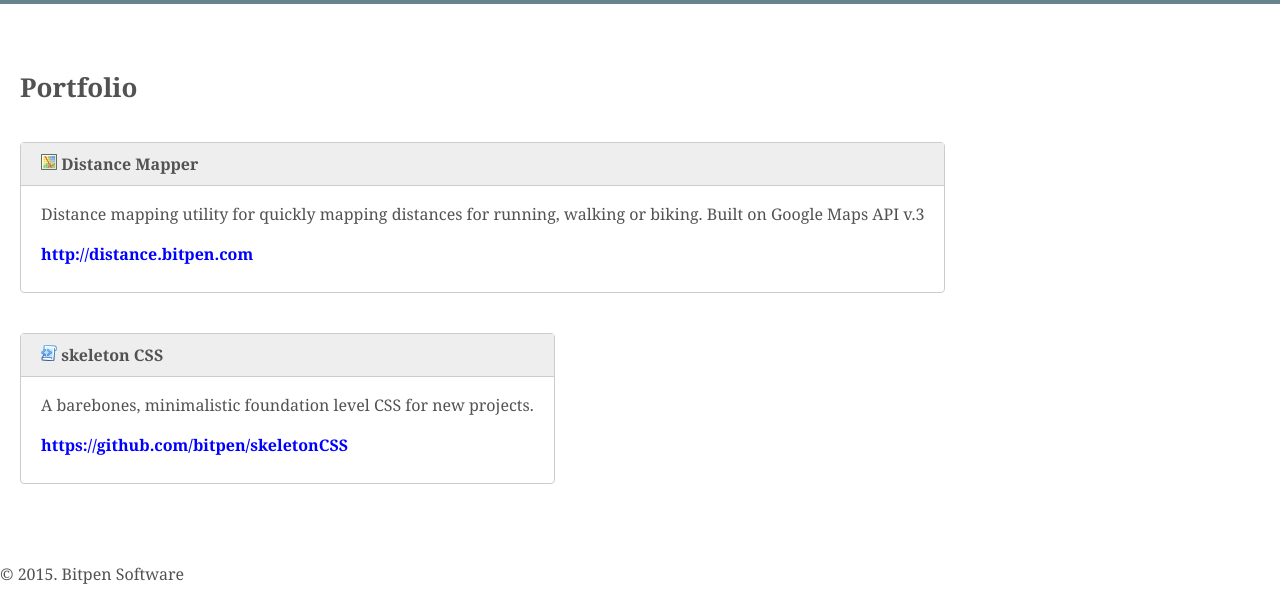
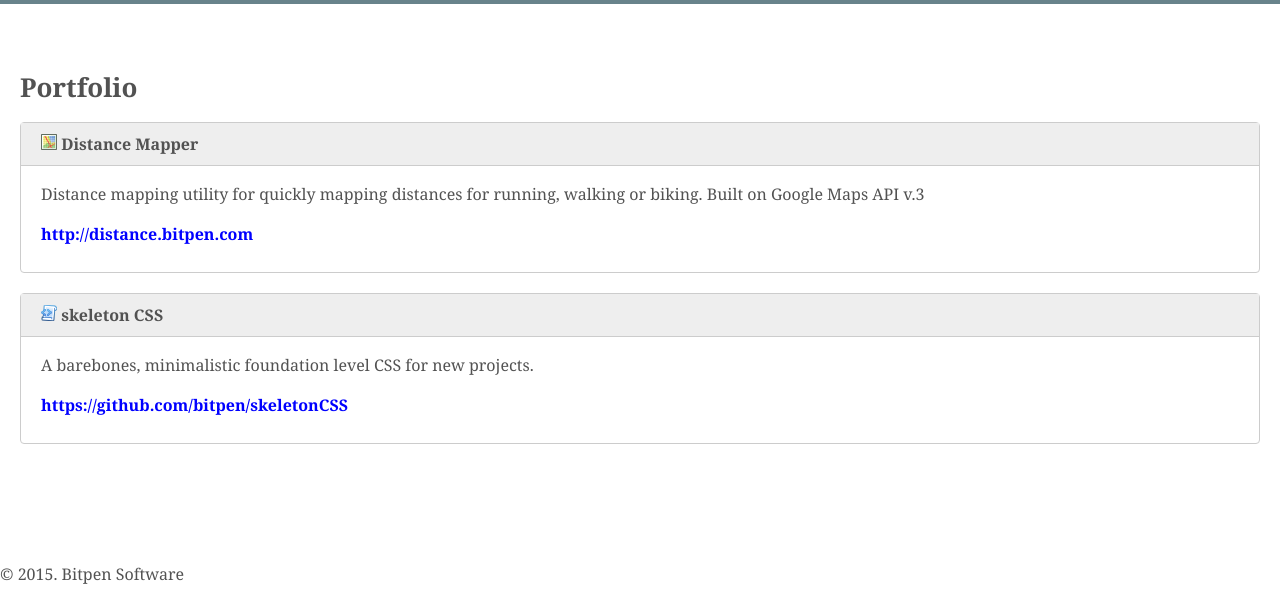
Before and after one commit to bitpen/bitpen.com, a plain HTML site: page index.html in a window 1280 px wide. Shown: the part 207-800 px from the top of the page. Drawn offline with Linux system fonts and the light colour scheme.

Commit message:
Update layout

```diff
--- a/index.html
+++ b/index.html
@@ -29,7 +29,7 @@
     </header>
     <div id='container'>
       <h2>Portfolio</h2>
-      <div class='box float-left'>
+      <div class='box inline'>
         <div class='highlight-box-title'>
           <img src='./images/map.png' />
           Distance Mapper
@@ -45,8 +45,8 @@
           </a>
         </p>
       </div>
-
-      <div class='box float-left'>
+      <div class='clear'></div>
+      <div class='box inline'>
         <div class='highlight-box-title'>
           <img src='./images/script_code.png' />
           skeleton CSS
```
